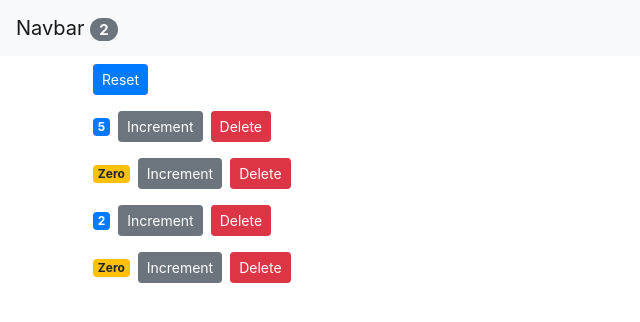
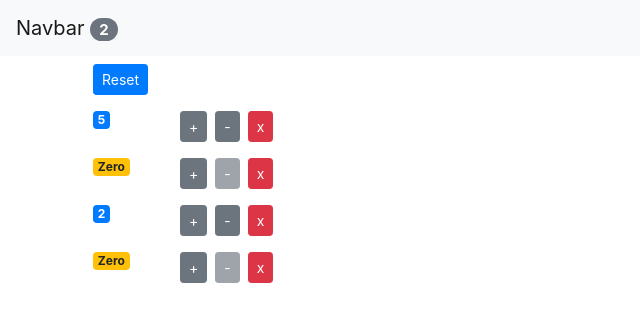
Before and after one commit to HabibehKhavari/Counters-react-app, a React (Create React App) app: page / in a window 1280 px wide. Shown: the top 322 px of the page, without its empty margins (0-640 px from the left). Built offline with nearby package versions, Linux system fonts and the light colour scheme.

Commit message:
add decrement button

```diff
--- a/src/App.js
+++ b/src/App.js
@@ -29,6 +29,13 @@
     this.setState({ counters });
   };
 
+  decrementHandler = (counter) => {
+    const counters = [...this.state.counters];
+    const index = counters.indexOf(counter);
+    counters[index].value--;
+    this.setState({ counters });
+  }
+
   deleteHandler = (countrID) => {
     console.log(countrID);
     const counters = this.state.counters.filter((item) => item.id !== countrID);
@@ -43,6 +50,7 @@
           counters={this.state.counters}
           onDelete={this.deleteHandler}
           onIncrement={this.incrementHandler}
+          onDecrement={this.decrementHandler}
           onReset={this.resetHandler} />
       </main>
     </React.Fragment>);
--- a/src/components/counter.jsx
+++ b/src/components/counter.jsx
@@ -3,22 +3,35 @@
 class Counter extends Component {
   render() {
     return (
-      <div>
+      <div className="row">
+        <div className="col-1">
           <span className={this.getBadgeClasses()}>{this.formatCount()}</span>
+        </div>
+        <div className="col">
           <button
             onClick={() => {
               this.props.onIncrement(this.props.counter);
             }}
             className="btn btn-secondary btn-sm"
           >
-          Increment
+            +
+          </button>
+          <button
+            onClick={() => {
+              this.props.onDecrement(this.props.counter);
+            }}
+            className="btn btn-secondary btn-sm m-2"
+            disabled={this.props.counter.value === 0 ? 'disabled' : ''}
+          >
+            -
           </button>
           <button
             onClick={() => this.props.onDelete(this.props.counter.id)}
-          className="btn btn-danger btn-sm m-2"
+            className="btn btn-danger btn-sm"
           >
-          Delete
+            x
           </button>
+        </div>
       </div>
     );
   }
--- a/src/components/counters.jsx
+++ b/src/components/counters.jsx
@@ -3,7 +3,8 @@
 
 class Counters extends Component {
   render() {
-    const { onReset, onDelete, onIncrement, counters } = this.props;
+    const { onReset, onDelete, onIncrement, onDecrement, counters } =
+      this.props;
 
     return (
       <div>
@@ -15,6 +16,7 @@
             key={item.id}
             onDelete={onDelete}
             onIncrement={onIncrement}
+            onDecrement={onDecrement}
             counter={item}
           />
         ))}
```
Lines whose indentation alone changed are shown as unchanged.
